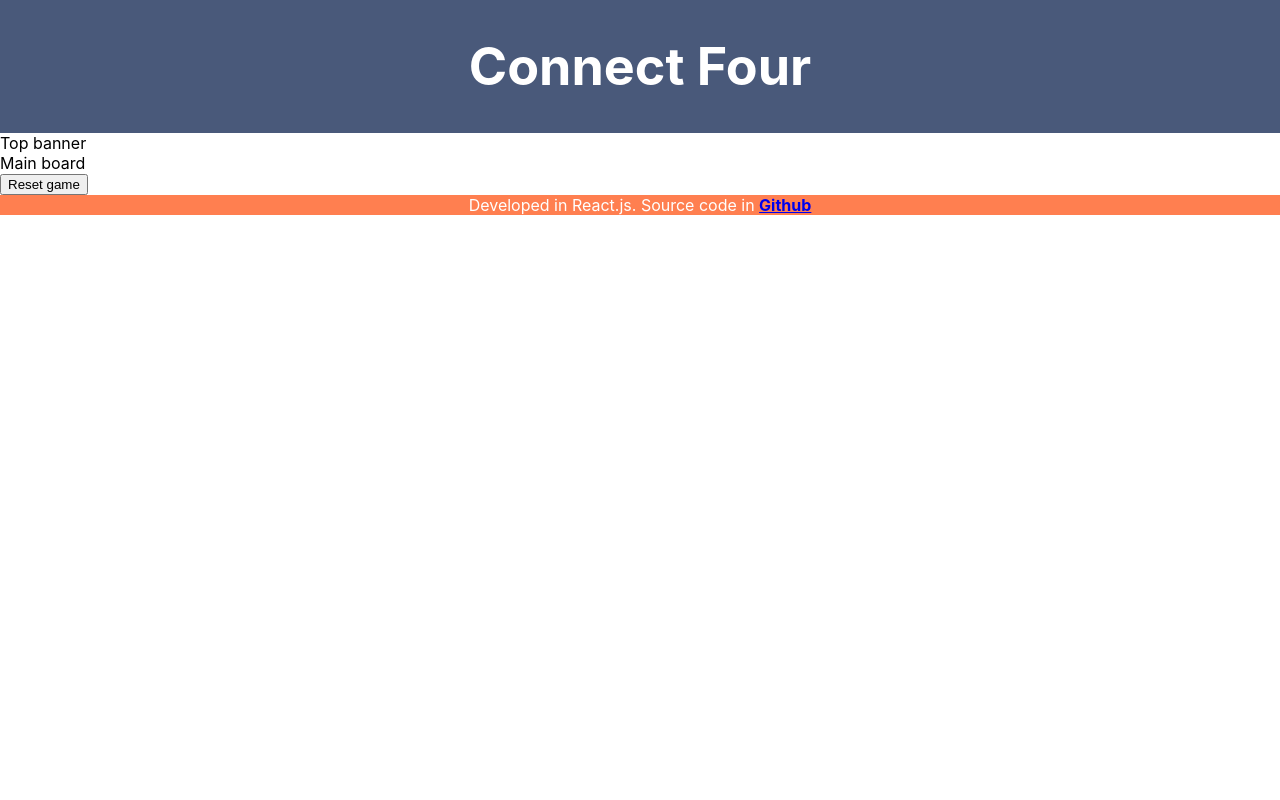
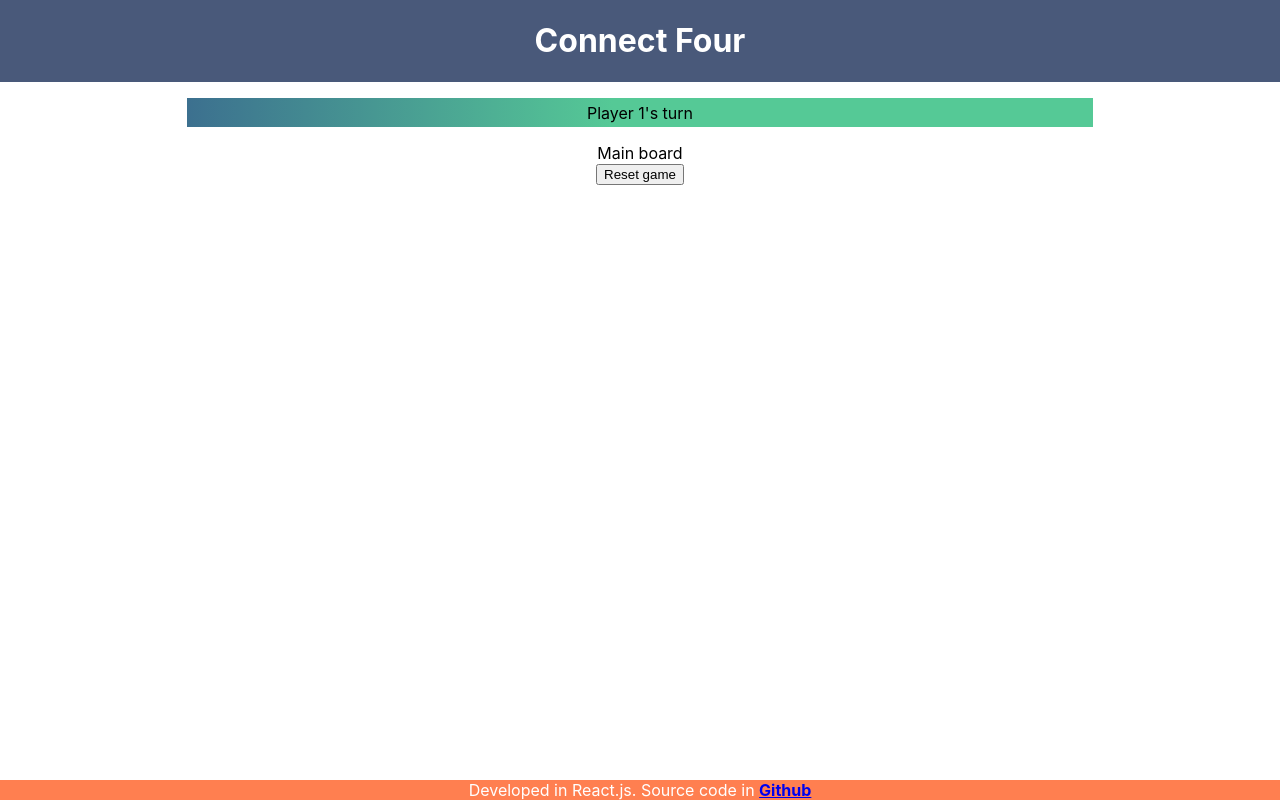
Before and after one commit to theborgh/connect-four, a React (Create React App) app: page / in a window 1280 px wide. Built offline with nearby package versions, Linux system fonts and the light colour scheme.

Commit message:
Add styling and banner setup

```diff
--- a/src/App.css
+++ b/src/App.css
@@ -5,6 +5,10 @@
   align-items: center;
   text-align: center;
   justify-content: center;
-  font-size: calc(10px + 2vmin);
+  font-size: rem;
   color: white;
 }
+
+.App {
+  height: 100vh;
+}
--- a/src/components/Footer/Footer.css
+++ b/src/components/Footer/Footer.css
@@ -1,6 +1,8 @@
 .footer {
   background-color: coral;
-  margin: auto;
+  width: 100%;
+  position: absolute;
+  bottom: 0;
 }
 
 .footer-text {
--- /dev/null
+++ b/src/components/MainContent/MainContent.css
@@ -0,0 +1,3 @@
+.centered {
+  text-align: center;
+}
--- a/src/components/MainContent/MainContent.jsx
+++ b/src/components/MainContent/MainContent.jsx
@@ -2,12 +2,22 @@ import React, { Component } from 'react';
 import Board from './Board/Board';
 import TopBanner from './TopBanner/TopBanner';
 import ResetButton from './ResetButton/ResetButton';
+import './MainContent.css';
 
 export default class MainContent extends Component {
+  constructor() {
+    super();
+    this.state = {
+      topBannerMsg: "Player 1's turn",
+    };
+  }
+
   render() {
+    const { topBannerMsg } = this.state;
+
     return (
-      <div>
-        <TopBanner />
+      <div className="centered">
+        <TopBanner msg={topBannerMsg} />
         <Board />
         <ResetButton />
       </div>
--- /dev/null
+++ b/src/components/MainContent/TopBanner/TopBanner.css
@@ -0,0 +1,10 @@
+.top-banner {
+  background: linear-gradient(
+    90deg,
+    rgba(60, 112, 143, 1) 0%,
+    rgba(85, 201, 150, 1) 47%
+  );
+  width: 70%;
+  padding: 0.3rem;
+  margin: 1rem auto;
+}
--- a/src/components/MainContent/TopBanner/TopBanner.jsx
+++ b/src/components/MainContent/TopBanner/TopBanner.jsx
@@ -1,7 +1,6 @@
-import React, { Component } from 'react';
+import React from 'react';
+import './TopBanner.css';
 
-export default class TopBanner extends Component {
-  render() {
-    return <div>Top banner</div>;
-  }
+export default function TopBanner({ msg }) {
+  return <div className="top-banner">{msg}</div>;
 }
```
Also changed, not shown: 1 other file (tests, documents, lock files or other folders).
